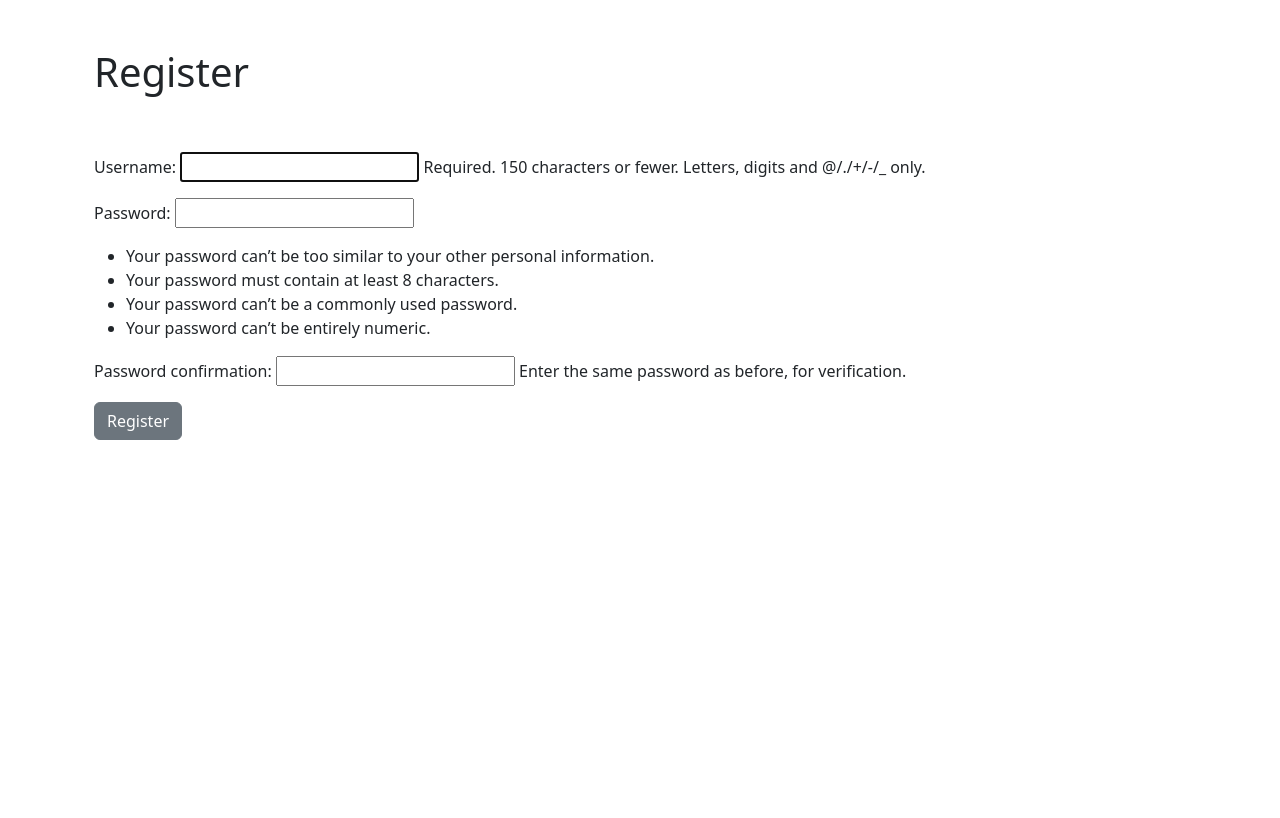
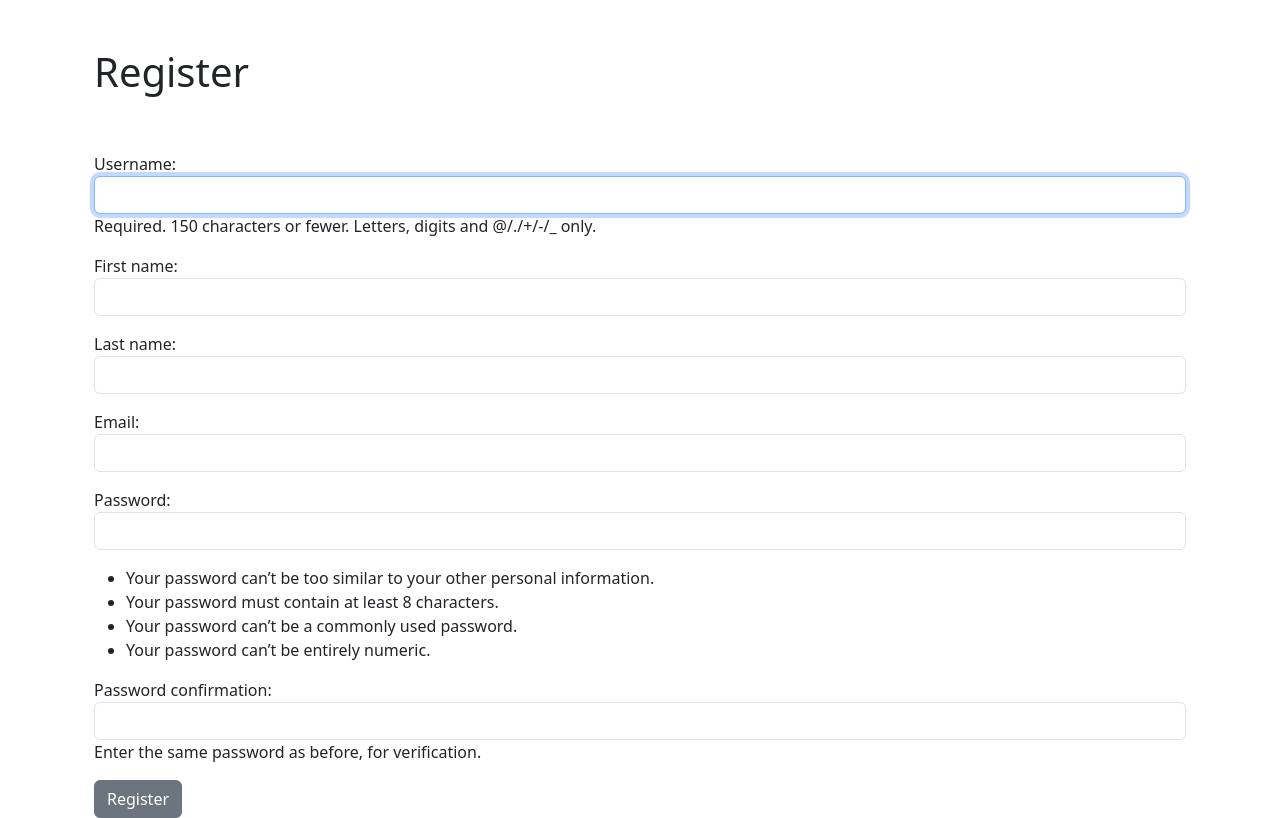
Before and after one commit to gomuningen2004/Django-blog-app, a Django app: page /members/register/ in a window 1280 px wide. Shown: the part 56-874 px from the top of the page. Before the commit the page ends 496 px from the top, so only its background shows below. Run offline with Django 5.2, Linux system fonts and the light colour scheme.

Commit message:
Completed Video 20

```diff
--- /dev/null
+++ b/Blog/members/forms.py
@@ -0,0 +1,19 @@
+from django.contrib.auth.forms import UserCreationForm
+from django.contrib.auth.models import User
+from django import forms
+
+class SignUpForm(UserCreationForm):
+    email = forms.EmailField(widget=forms.EmailInput(attrs={'class' : 'form-control'}))
+    first_name = forms.CharField(max_length=100, widget=forms.TextInput(attrs={'class' : 'form-control'}))
+    last_name = forms.CharField(max_length=100, widget=forms.TextInput(attrs={'class' : 'form-control'}))
+
+    class Meta:
+        model = User
+        fields = ('username', 'first_name', 'last_name', 'email', 'password1', 'password2')
+
+    def __init__(self, *args, **kwargs):
+        super(SignUpForm, self).__init__(*args, **kwargs)
+
+        self.fields['username'].widget.attrs['class'] = 'form-control'
+        self.fields['password1'].widget.attrs['class'] = 'form-control'
+        self.fields['password2'].widget.attrs['class'] = 'form-control'
--- a/Blog/members/views.py
+++ b/Blog/members/views.py
@@ -2,8 +2,9 @@ from django.shortcuts import render
 from django.views import generic
 from django.contrib.auth.forms import UserCreationForm
 from django.urls import reverse_lazy
+from .forms import SignUpForm
 
 class UserRegisterView(generic.CreateView):
-    form_class = UserCreationForm
+    form_class = SignUpForm
     template_name = 'registration/register.html'
     success_url = reverse_lazy('login')
--- a/Blog/startBlog/templates/add_post.html
+++ b/Blog/startBlog/templates/add_post.html
@@ -16,8 +16,8 @@
 
 
 <script>
-    var name = "{{ user.username }}";
-    document.getElementById("currentUser").value = name;
+    var userId = "{{ user.id }}";
+    document.getElementById("currentUser").value = userId;
 </script>
 {% else %}
 <p>please login</p>
```
Also changed, not shown: Blog/db.sqlite3.
